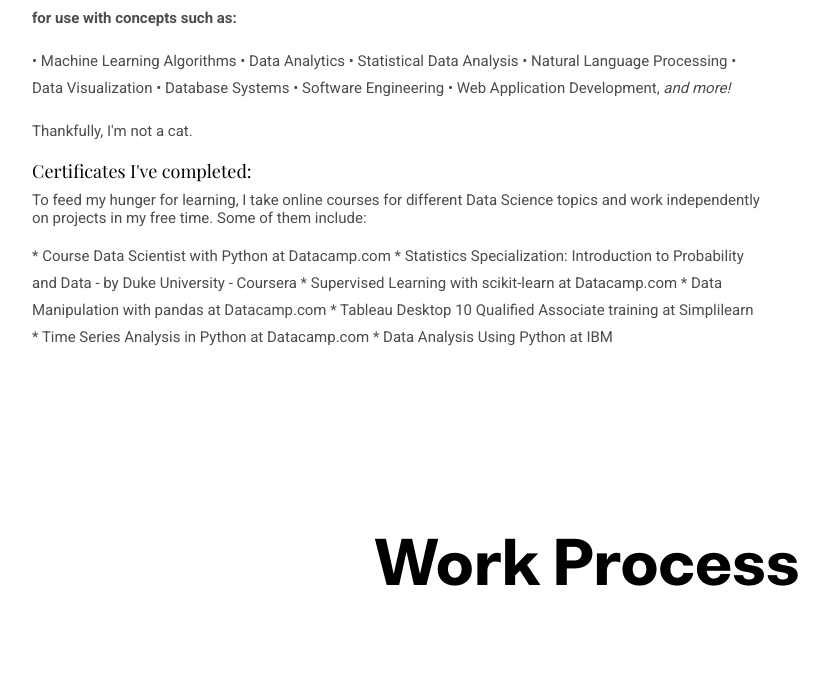
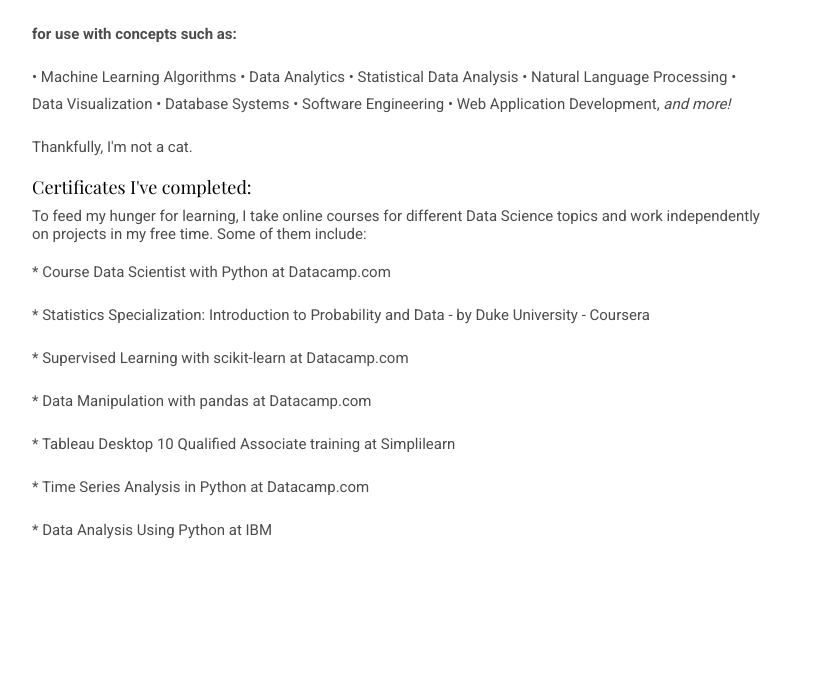
Before and after one commit to rohitjayale/rohitdemo.github.io, a plain HTML site: page about.html in a window 1280 px wide. Shown: the part 1018-1694 px from the top of the page, without its empty margins (53-882 px from the left). Drawn offline with nearby package versions, Linux system fonts and the light colour scheme.

Commit message:
Update about.html

```diff
--- a/about.html
+++ b/about.html
@@ -89,7 +89,8 @@ I hail from Amravati, India. Though, I have spent a couple of the past few years
           I graduated in the first class of Pune University B.E in Information Technology program from SPPU university. Diploma in IT from Government Polytechnic Hendaj, Akola.
 
 I currently live in Pune,Where I am building my career in Data Science & Machine Learning love using data to make better decisions, whether through predictive modeling, randomized experimentation, data wrangling, machine learning, exploratory analysis, and data visualizations. While working on academic and extracurricular projects, I have developed proven analytical, critical thinking, and communication skills,You do need good storytelling for good data. ;)
-
+</p>
+        <p>
 I'm also <em>really</em> into  gamming, blogging, travelling, and bike riding. I cycle between other hobbies as well, with the change of seasons.
         </p>
 
@@ -112,13 +113,13 @@ Thankfully, I'm not a cat.
 To feed my hunger for learning, I take online courses for different Data Science topics and work independently on projects in my free time. Some of them include:
         </p>
       <p>
-* Course Data Scientist with Python at Datacamp.com
-* Statistics Specialization: Introduction to Probability and Data - by Duke University - Coursera
-* Supervised Learning with scikit-learn at Datacamp.com
-* Data Manipulation with pandas at Datacamp.com
-* Tableau Desktop 10 Qualified Associate training at Simplilearn
-* Time Series Analysis in Python at Datacamp.com
-* Data Analysis Using Python at IBM
+<p>* Course Data Scientist with Python at Datacamp.com </p>
+<p>* Statistics Specialization: Introduction to Probability and Data - by Duke University - Coursera </p>
+<p>* Supervised Learning with scikit-learn at Datacamp.com</p>
+<p>* Data Manipulation with pandas at Datacamp.com</p>
+<p>* Tableau Desktop 10 Qualified Associate training at Simplilearn</p>
+<p>* Time Series Analysis in Python at Datacamp.com</p>
+<p>* Data Analysis Using Python at IBM</p>
         </p>
      </div>
       <div class="col-md-4 text-center drag-lg-top">
```
